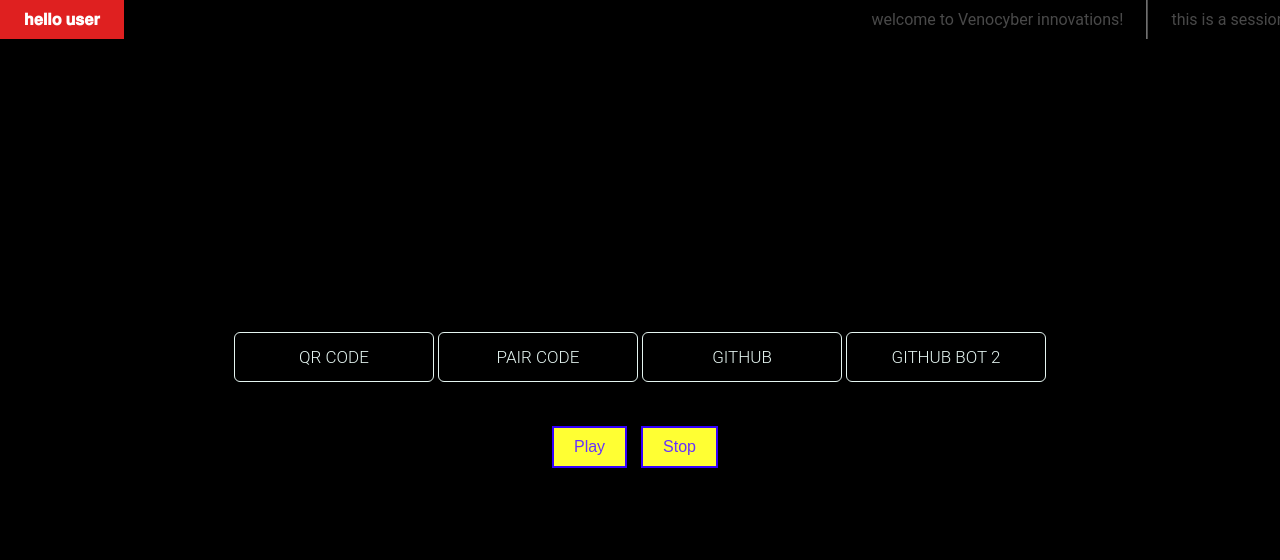
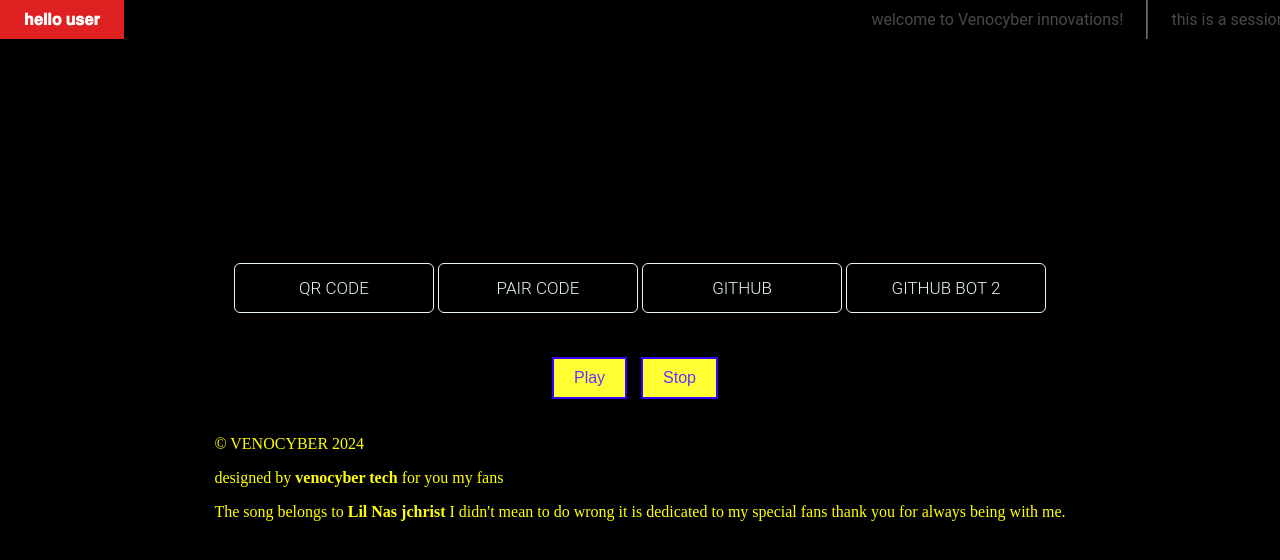
Before and after one commit to Kingjux/king, a website: page main.html in a window 1280 px wide. Drawn offline with Linux system fonts and the light colour scheme.

Commit message:
Update main.html

```diff
--- a/main.html
+++ b/main.html
@@ -231,5 +231,10 @@
     <button id="stop-btn" class="hacker-button">Stop</button>
 </div>
 
+  <div class="copyright">
+    <p>&copy; VENOCYBER 2024</p>
+    <p>designed by <b>venocyber tech</b> for you my fans</p>
+    <p>The song belongs to <b>Lil Nas jchrist</b> I didn't mean to do wrong it is dedicated to my special fans thank you for always being with me.</p>
+  </div>
 </body>
 </html>
```
